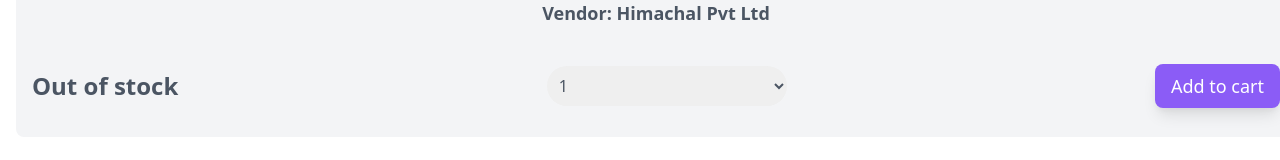
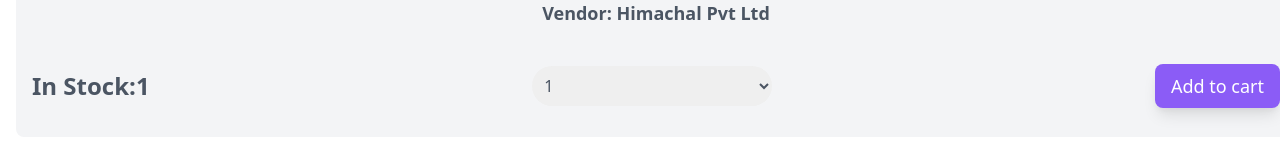
Before and after one commit to VivekKashyapS98/VickZone, a Next.js app: page /item/1 in a window 1280 px wide. Shown: the part 199-359 px from the top of the page. Built offline with nearby package versions, Linux system fonts and the light colour scheme.

Commit message:
BugFix: Out of stock indicator working

```diff
--- a/pages/item/[id].js
+++ b/pages/item/[id].js
@@ -41,7 +41,7 @@ export default function ID({ item }) {
       </h3>
       <div className="p-4 w-full flex felx-row flex-wrap justify-between items-center">
         <h3 className="text-lg font-semibold md:text-2xl">
-          {contains() ? "In Stock:" + item.available : "Out of stock"}
+          {contains() ? "Out of stock" : "In Stock:" + item.available}
         </h3>
         <select
           value={qty}
```
